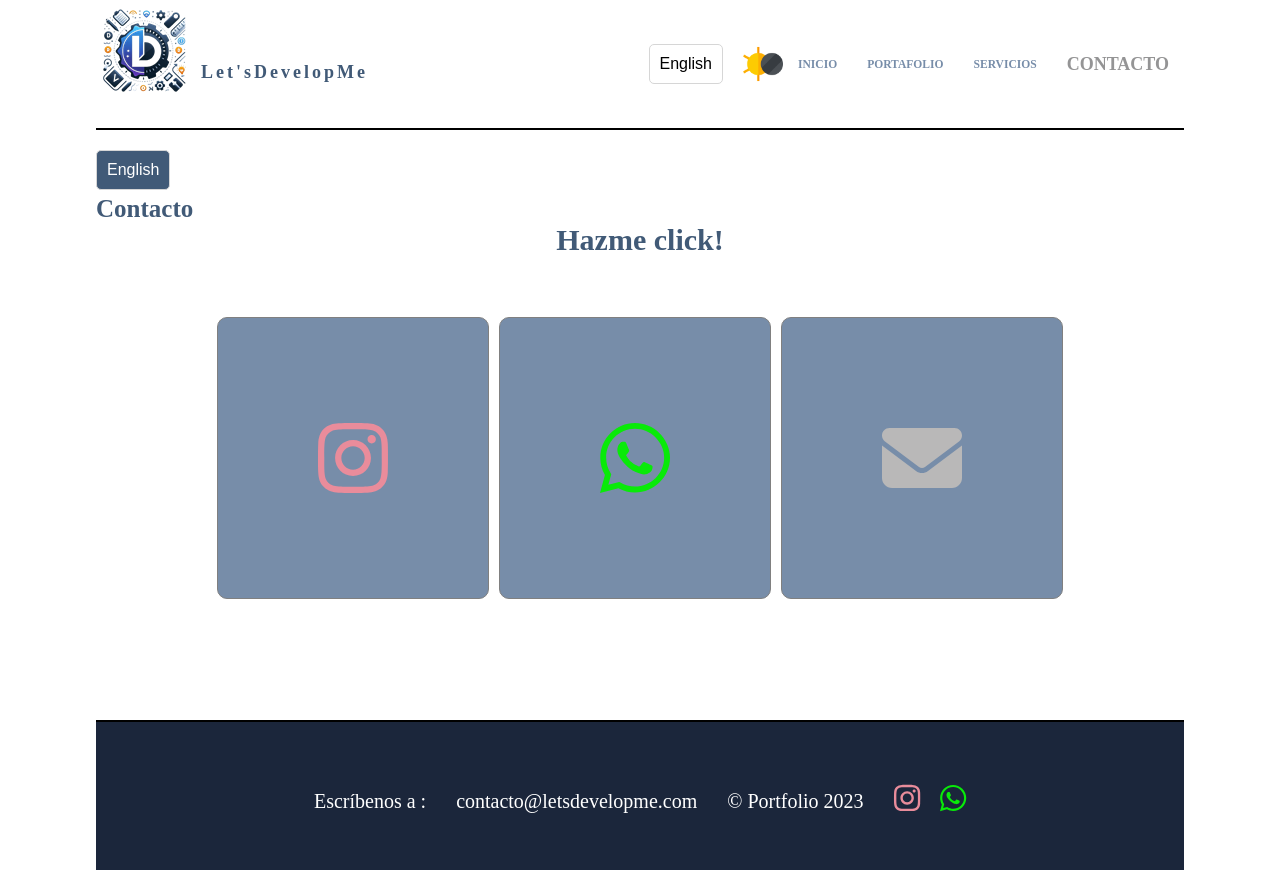
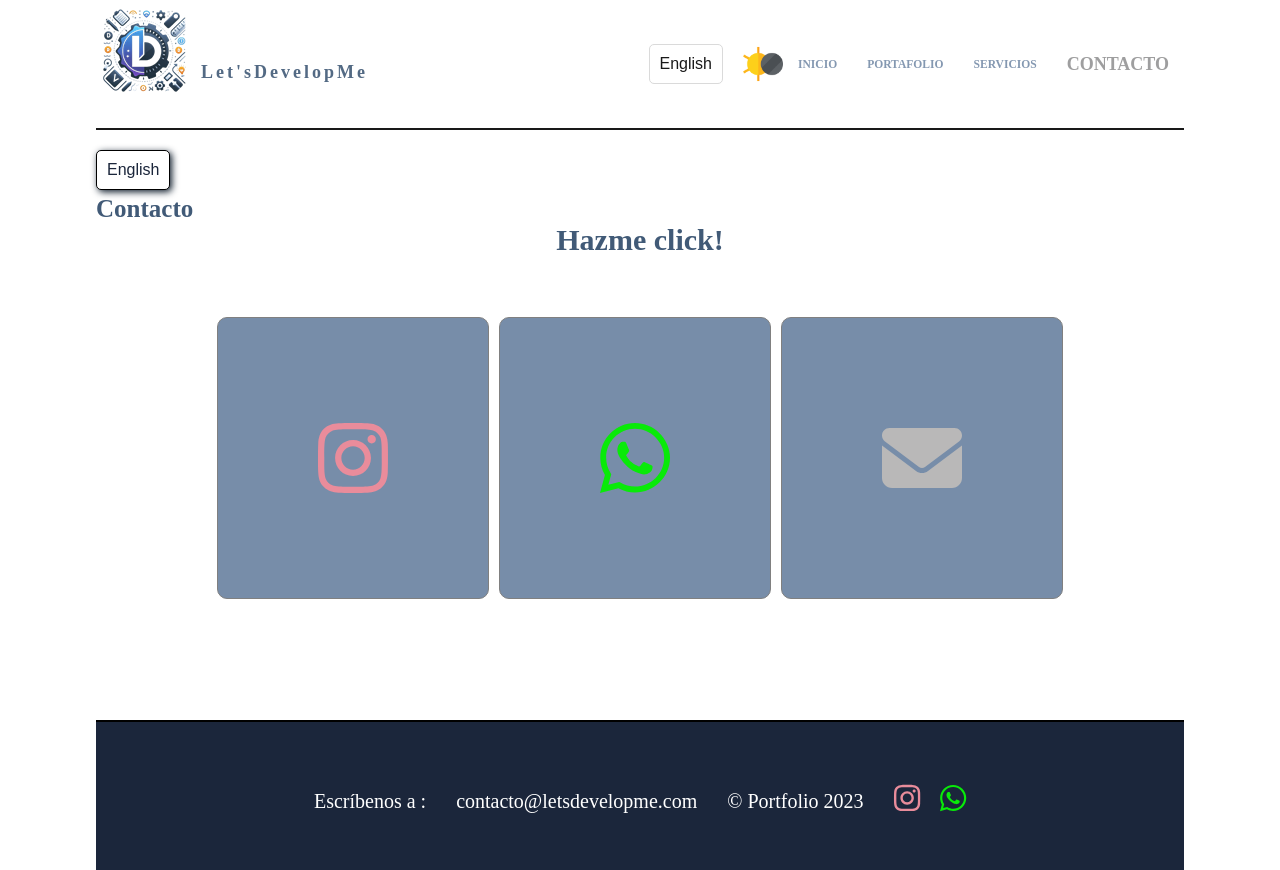
Before and after one commit to GeorgePhD/portfolio2024, a React (Vite) app: page /contact in a window 1280 px wide. In both pictures the pointer is over the button 133 px from the left and 170 px from the top of the page. Built offline with nearby package versions, Linux system fonts and the light colour scheme.

Commit message:
update: minor changes

```diff
--- a/src/App.css
+++ b/src/App.css
@@ -42,7 +42,14 @@
     cursor: pointer;
     background-color: var(--secondary-color);
     color: white;
-
+    transition: all 300ms ease-in-out;
+}
+.change__language__button:hover {
+    background-color: white;
+    color: var(--main-color);
+    border: 1px solid black;
+    font-weight: 400;
+    box-shadow: 2px 2px 7px var(--box-shadow-color);
 }
 .button__container button.menu__button {
     padding: 1rem 1rem;
@@ -92,12 +99,8 @@ body.dark-mode .dark__mode__icon {
 /* code {
     font-family: source-code-pro, Menlo, Monaco, Consolas, 'Courier New',
         monospace;
-<<<<<<< HEAD
 } */
-=======
-}
 
->>>>>>> cfa0f81f364a22a7fa123837fb328cad3a06b1b0
 header.header {
     position: sticky;
     top: 0;
```
